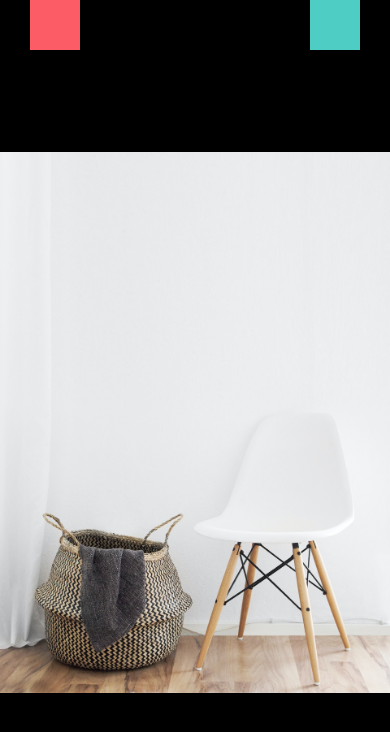
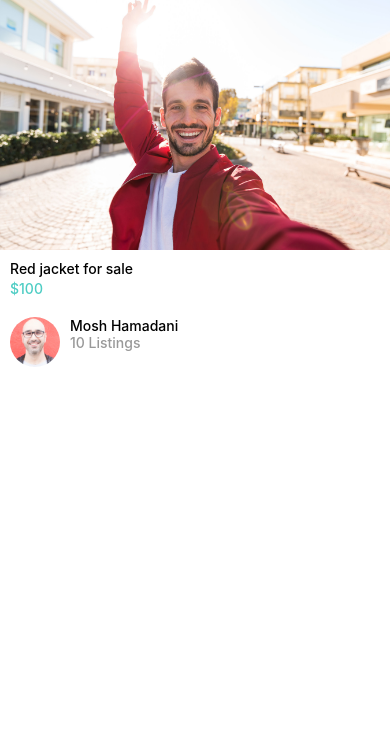
Before and after one commit to YassineEddyb/react-native-app, a React Native app: screen / in a window 390 px wide. Shown: the top 732 px of the page. Built offline with nearby package versions, Linux system fonts and the light colour scheme.

Commit message:
adding listing details and Card component

```diff
--- a/App.js
+++ b/App.js
@@ -1,19 +1,20 @@
-import { StyleSheet, Text, View, Button, Dimensions } from 'react-native';
+import { StyleSheet, Text, View, Button, Dimensions } from "react-native";
 
-import Welcome from './app/screen/Welcome';
-import ViewImage from './app/screen/ViewImage';
+import Welcome from "./app/screen/Welcome";
+import ViewImage from "./app/screen/ViewImage";
+import AppButton from "./app/components/AppButton";
+import Card from "./app/components/Card";
+import ListingDetails from "./app/screen/ListingDetails";
 
 export default function App() {
-  return (
-      <ViewImage />
-  );
+  return <ListingDetails />;
 }
 
 const styles = StyleSheet.create({
   container: {
-    flex: 1,
-    backgroundColor: '#fff',
-    alignItems: 'center',
-    justifyContent: 'center',
+    width: "100%",
+    backgroundColor: "#f8f4f4",
+    padding: 20,
+    paddingTop: 50,
   },
 });
--- /dev/null
+++ b/app/components/AppButton.js
@@ -0,0 +1,35 @@
+import React from "react";
+import { StyleSheet, Text, TouchableOpacity } from "react-native";
+
+import colors from "../config/colors";
+
+function AppButton({ children, onPress, color = "primary" }) {
+  return (
+    <TouchableOpacity
+      style={[styles.button, { backgroundColor: colors[color] }]}
+      onPress={onPress}
+    >
+      <Text style={styles.text}>{children}</Text>
+    </TouchableOpacity>
+  );
+}
+
+const styles = StyleSheet.create({
+  button: {
+    backgroundColor: colors.primary,
+    borderRadius: 20,
+    width: "100%",
+    height: "50px",
+    justifyContent: "center",
+    alignItems: "center",
+    padding: 15,
+  },
+  text: {
+    color: colors.white,
+    fontSize: 18,
+    fontWeight: "bold",
+    textTransform: "uppercase",
+  },
+});
+
+export default AppButton;
--- /dev/null
+++ b/app/components/AppText.js
@@ -0,0 +1,15 @@
+import React from "react";
+import { Text, StyleSheet } from "react-native";
+
+function AppText({ children, style }) {
+  return <Text style={[styles.text, style]}>{children}</Text>;
+}
+
+const styles = StyleSheet.create({
+  text: {
+    // fontFamily: Platform.OS === "android" ? "roboto" : "avenir",
+    fontWeight: 500,
+  },
+});
+
+export default AppText;
--- /dev/null
+++ b/app/components/Card.js
@@ -0,0 +1,41 @@
+import React from "react";
+import { View, StyleSheet, Image } from "react-native";
+
+import colors from "../config/colors";
+import AppText from "./AppText";
+
+function Card({ title, subTitle, image, style, imageStyle }) {
+  return (
+    <View style={[styles.card, style]}>
+      <Image style={[styles.image, imageStyle]} source={image} />
+      <View style={styles.details}>
+        <AppText style={styles.title}>{title}</AppText>
+        <AppText style={styles.subTitle}>{subTitle}</AppText>
+      </View>
+    </View>
+  );
+}
+
+const styles = StyleSheet.create({
+  card: {
+    width: "100%",
+    borderRadius: 15,
+    backgroundColor: colors.white,
+    overflow: "hidden",
+  },
+  image: {
+    width: "100%",
+    height: 200,
+  },
+  details: {
+    padding: 10,
+  },
+  title: {
+    marginBottom: 3,
+  },
+  subTitle: {
+    color: colors.secondary,
+  },
+});
+
+export default Card;
--- /dev/null
+++ b/app/components/Owner.js
@@ -0,0 +1,38 @@
+import React from "react";
+import { Image, View, StyleSheet } from "react-native";
+
+import AppText from "./AppText";
+import colors from "../config/colors";
+
+function Owner({ image, title, subTitle }) {
+  return (
+    <View style={styles.owner}>
+      <Image style={styles.image} source={image} />
+      <View style={styles.details}>
+        <AppText style={styles.title}>{title}</AppText>
+        <AppText style={styles.subTitle}>{subTitle}</AppText>
+      </View>
+    </View>
+  );
+}
+
+const styles = StyleSheet.create({
+  owner: {
+    flex: 1,
+    flexDirection: "row",
+  },
+  image: {
+    width: 50,
+    height: 50,
+    borderRadius: "50%",
+    marginRight: 10,
+  },
+  title: {
+    textTransform: "capitalize",
+  },
+  subTitle: {
+    color: colors.grey,
+  },
+});
+
+export default Owner;
--- a/app/config/colors.js
+++ b/app/config/colors.js
@@ -1,4 +1,7 @@
 export default {
   primary: "#fc5c65",
-  secondary: "#4ecdc4"
-}
+  secondary: "#4ecdc4",
+  white: "#ffffff",
+  black: "#000000",
+  grey: "#999999",
+};
--- /dev/null
+++ b/app/screen/ListingDetails.js
@@ -0,0 +1,44 @@
+import React from "react";
+import { View, StyleSheet } from "react-native";
+
+import Card from "../components/Card";
+import Owner from "../components/Owner";
+
+function ListingDetails(props) {
+  return (
+    <View style={styles.listing}>
+      <Card
+        style={styles.card}
+        imageStyle={styles.cardImage}
+        title="Red jacket for sale"
+        subTitle="$100"
+        image={require("../assets/jacket.jpg")}
+      />
+      <View style={styles.detailsContainer}>
+        <Owner
+          image={require("../assets/mosh.jpg")}
+          title="mosh hamadani"
+          subTitle="10 Listings"
+        />
+      </View>
+    </View>
+  );
+}
+
+const styles = StyleSheet.create({
+  listing: {
+    width: "100%",
+    height: "100%",
+  },
+  card: {
+    borderRadius: 0,
+  },
+  cardImage: {
+    height: 250,
+  },
+  detailsContainer: {
+    padding: 10,
+  },
+});
+
+export default ListingDetails;
--- a/app/screen/Welcome.js
+++ b/app/screen/Welcome.js
@@ -1,54 +1,56 @@
-import React from 'react';
-import { StyleSheet, ImageBackground, Image, View, Text } from 'react-native';
+import React from "react";
+import { StyleSheet, ImageBackground, Image, View, Text } from "react-native";
 
-import colors from "../config/colors"
+import colors from "../config/colors";
+import AppButton from "../components/AppButton";
+import AppText from "../components/AppText";
 
 function Welcome(props) {
   return (
     <ImageBackground
-        style={styles.background}
-        source={require("../assets/background.jpg")}>
+      style={styles.background}
+      source={require("../assets/background.jpg")}
+    >
       <View style={styles.logoContainer}>
-        <Image
-            style={styles.logo}
-            source={require("../assets/logo-red.png")} />
-        <Text> Every Thing you done with it </Text>
+        <Image style={styles.logo} source={require("../assets/logo-red.png")} />
+        <Text style={styles.slogan}>Every Thing you done with it</Text>
       </View>
 
-      <View style={styles.loginButton}></View>
-      <View style={styles.registerButton}></View>
+      <View style={styles.btnContainer}>
+        <AppButton>Login</AppButton>
+        <AppButton color="secondary">Register</AppButton>
+      </View>
     </ImageBackground>
   );
 }
 
 const styles = StyleSheet.create({
   background: {
-    flex:1,
+    flex: 1,
     justifyContent: "flex-end",
-    alignItems: "center"
+    alignItems: "center",
+    padding: 20,
   },
   logoContainer: {
     position: "absolute",
     top: "15%",
     flex: 1,
     alignItems: "center",
-    fontWeight: "bold"
+    fontWeight: "bold",
   },
   logo: {
     width: 100,
     height: 100,
     marginBottom: 20,
   },
-  loginButton : {
-    backgroundColor: colors.primary,
+  slogan: {
+    fontSize: 20,
+    fontWeight: "bold",
+  },
+  btnContainer: {
     width: "100%",
-    height: 70,
+    gap: 20,
   },
-  registerButton : {
-    backgroundColor: colors.secondary,
-    width: "100%",
-    height: 70,
-  },
-})
+});
 
 export default Welcome;
```
Also changed, not shown: app/screen/ViewImage.js (+6 -6 lines).
